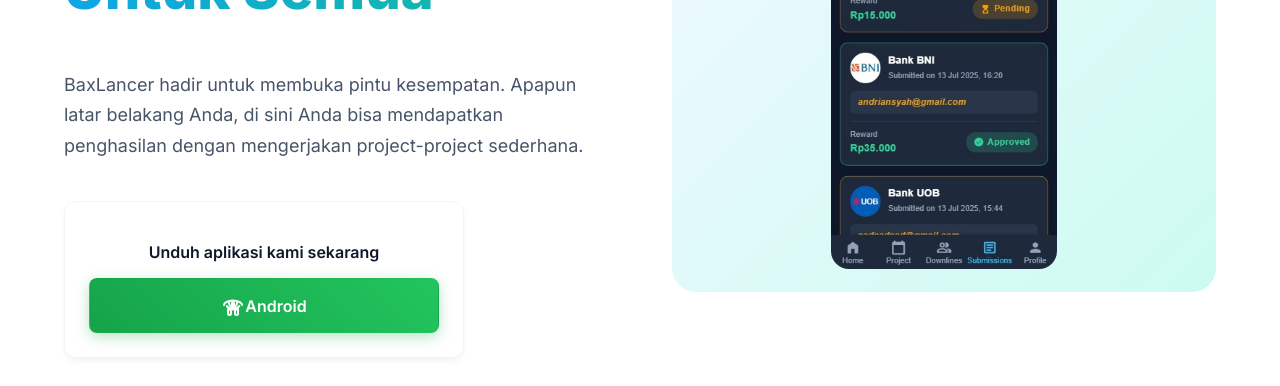
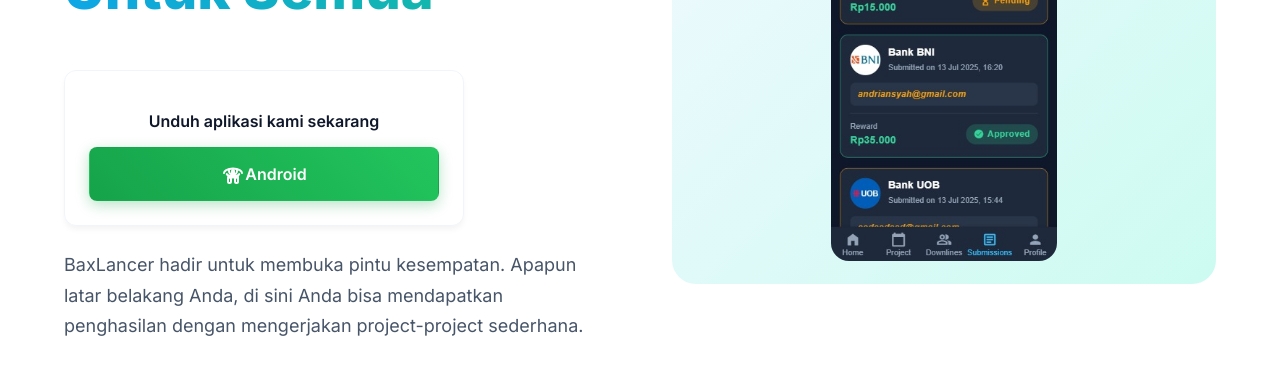
Before and after one commit to RinoBAX/baxlancerWeb, a React (Vite) app: page / in a window 1280 px wide. Shown: the part 414-800 px from the top of the page. Built offline with nearby package versions, Linux system fonts and the light colour scheme; no server answers.

Commit message:
update cari project

```diff
--- a/src/screens/Home.jsx
+++ b/src/screens/Home.jsx
@@ -47,9 +47,6 @@
                             <h1 className="hero-title fade-in-up">
                                 Kesempatan Berpenghasilan <span className="highlight">Untuk Semua</span>
                             </h1>
-                            <p className="hero-subtitle fade-in-up" style={{ animationDelay: '0.2s' }}>
-                                BaxLancer hadir untuk membuka pintu kesempatan. Apapun latar belakang Anda, di sini Anda bisa mendapatkan penghasilan dengan mengerjakan project-project sederhana.
-                            </p>
                             <div className="hero-actions-wrapper fade-in-up" style={{ animationDelay: '0.4s' }}>
                                 <div className="download-box">
                                     <p className="download-prompt-text">Unduh aplikasi kami sekarang</p>
@@ -62,6 +59,10 @@
                                     </div>
                                 </div>
                             </div>
+                            <p className="hero-subtitle fade-in-up" style={{ animationDelay: '0.2s' }}>
+                                BaxLancer hadir untuk membuka pintu kesempatan. Apapun latar belakang Anda, di sini Anda bisa mendapatkan penghasilan dengan mengerjakan project-project sederhana.
+                            </p>
+
                         </div>
                         <div className="hero-visual">
                             <div className="hero-visual-placeholder">
```
